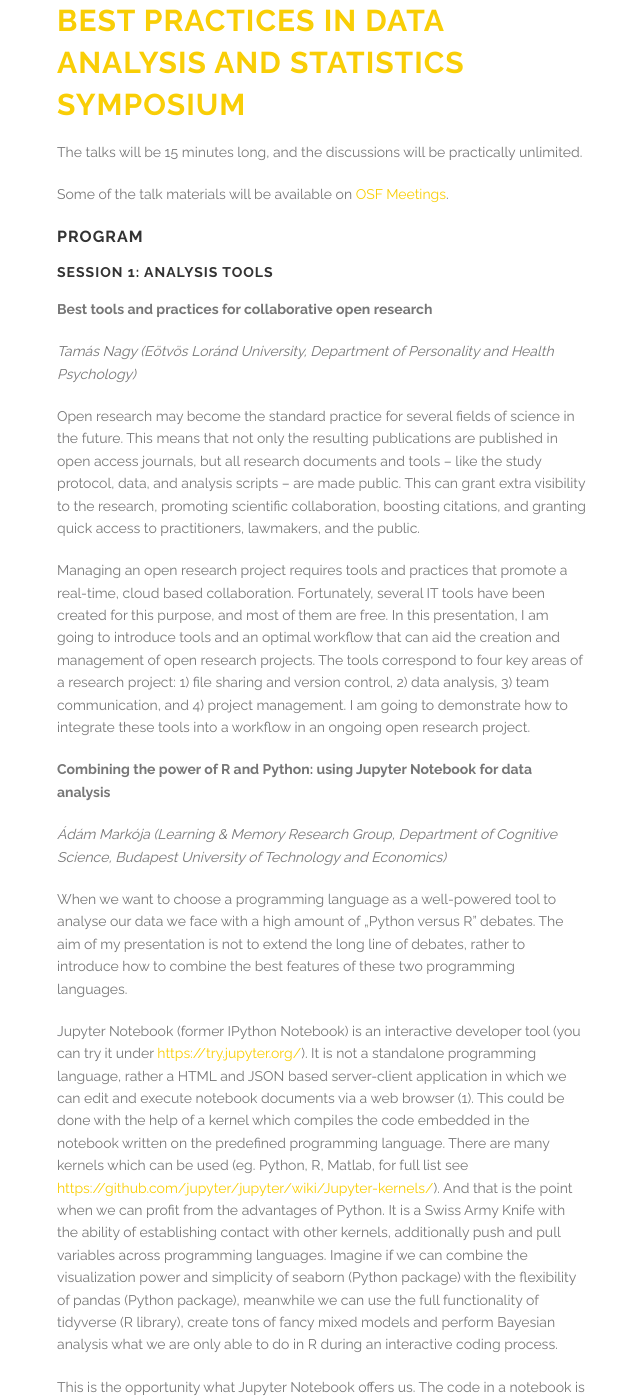
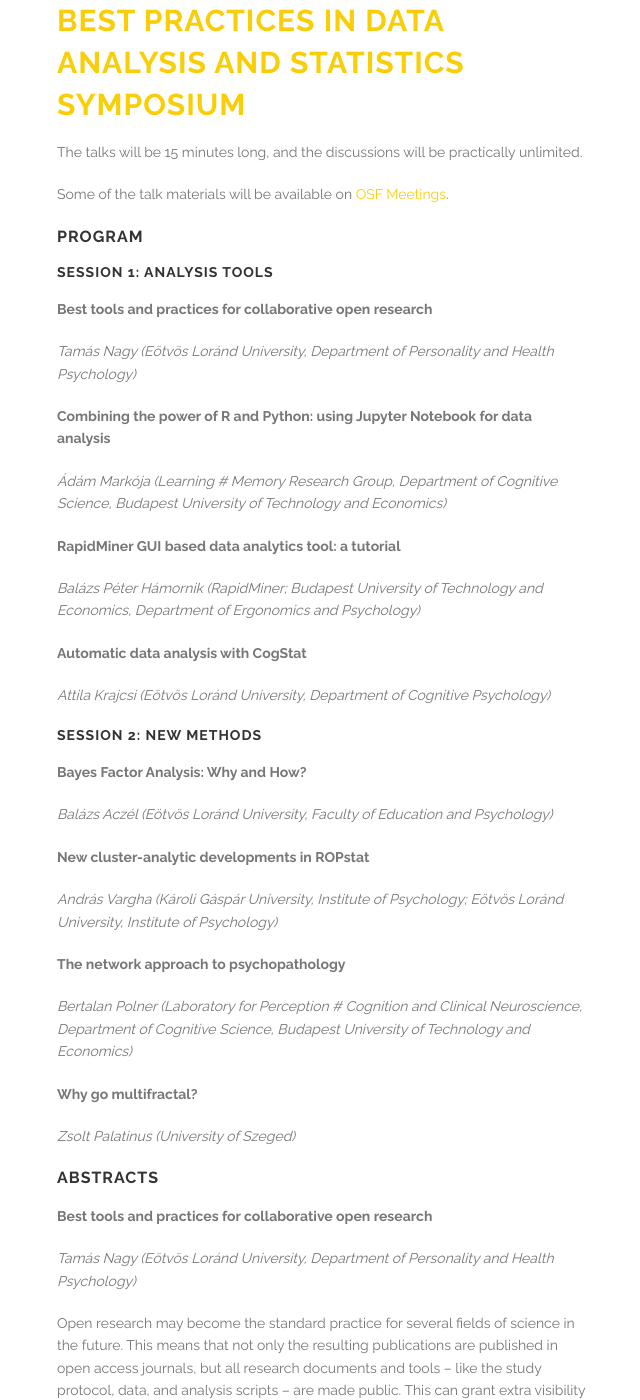
Before and after one commit to cogstat/cogstat_website, a Jekyll site: the page built from best_practices_symposium/program.md, in a window 1280 px wide and 1400 px high. Shown: the whole window, without its empty margins (38-678 px from the left). Built offline with Jekyll 4.4.1, drawn with Linux system fonts in a browser that asks for light colours; some of the changed text lies outside the part shown.

Commit message:
symp: separate program and abstract

```diff
--- a/best_practices_symposium/program.md
+++ b/best_practices_symposium/program.md
@@ -12,6 +12,40 @@ Some of the talk materials will be available on [OSF Meetings](https://osf.io/vi
 
 #### Session 1: Analysis tools
 
+__Best tools and practices for collaborative open research__
+
+_Tamás Nagy (Eötvös Loránd University, Department of Personality and Health Psychology)_
+
+__Combining the power of R and Python: using Jupyter Notebook for data analysis__
+
+_Ádám Markója (Learning # Memory Research Group, Department of Cognitive Science, Budapest University of Technology and Economics)_
+
+__RapidMiner GUI based data analytics tool: a tutorial__
+
+_Balázs Péter Hámornik (RapidMiner; Budapest University of Technology and Economics, Department of Ergonomics and Psychology)_
+
+__Automatic data analysis with CogStat__
+
+_Attila Krajcsi (Eötvös Loránd University, Department of Cognitive Psychology)_
+
+#### Session 2: New methods
+__Bayes Factor Analysis: Why and How?__
+
+_Balázs Aczél (Eötvös Loránd University, Faculty of Education and Psychology)_
+
+__New cluster-analytic developments in ROPstat__
+
+_András Vargha (Károli Gáspár University, Institute of Psychology; Eötvös Loránd University, Institute of Psychology)_
+
+__The network approach to psychopathology__
+
+_Bertalan Polner (Laboratory for Perception # Cognition and Clinical Neuroscience, Department of Cognitive Science, Budapest University of Technology and Economics)_
+
+__Why go multifractal?__
+
+_Zsolt Palatinus (University of Szeged)_
+
+### Abstracts
 
 __Best tools and practices for collaborative open research__
 
```
Also changed, not shown: other parts of best_practices_symposium/program.md (+0 -2 lines), best_practices_symposium/index.md (+1 -1 lines).
